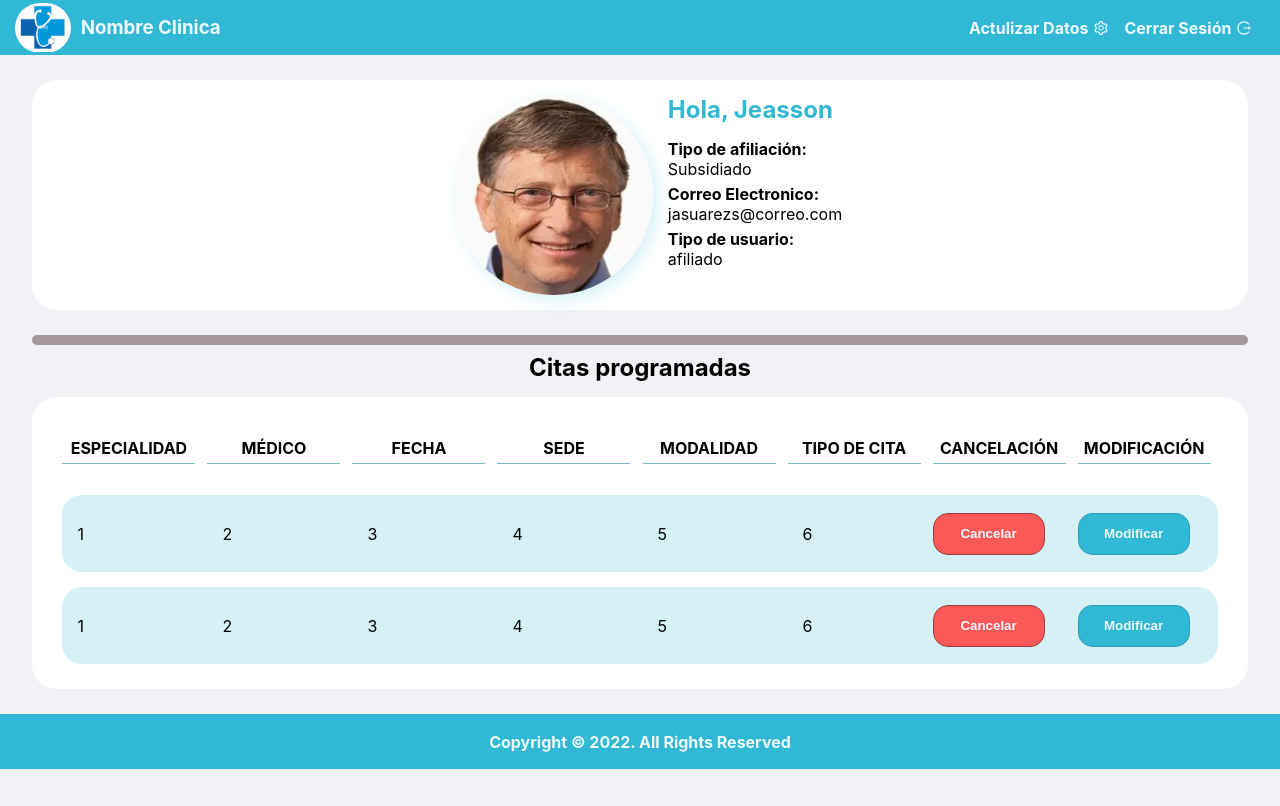
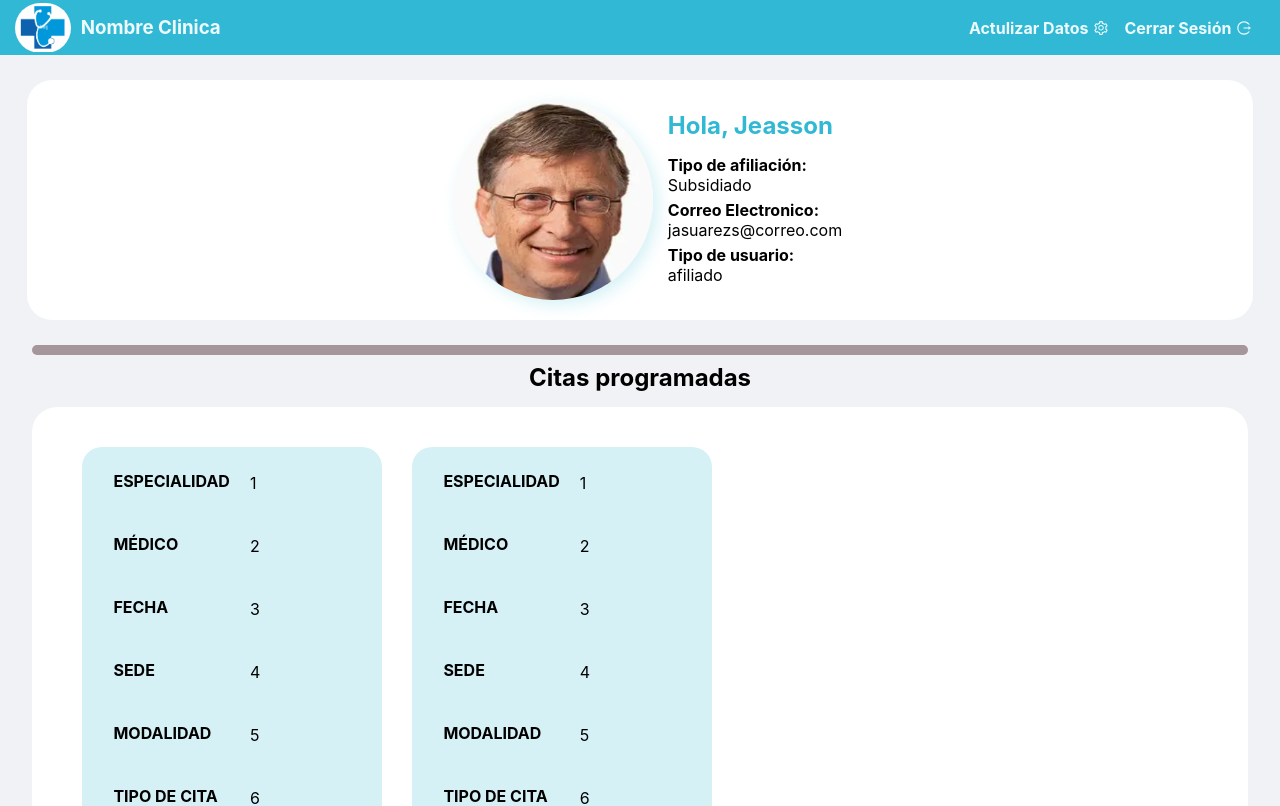
Before and after one commit to JeassonSuarez/GestorCitasEPS, a React (Create React App) app: page /citasAfiliado in a window 1280 px wide. Shown: the top 806 px of the page. Built offline with nearby package versions, Linux system fonts and the light colour scheme.

Commit message:
modificacion citas responsive

```diff
--- a/src/App.css
+++ b/src/App.css
@@ -32,6 +32,9 @@ hr{
     color: var(--font-color);
     cursor: pointer;
     transition:background-color  ease 0.3s;
+    grid-column-start: 1;
+    grid-column-end: 3;
+    margin: auto;
 }
 
 .rojo:hover{
@@ -50,6 +53,9 @@ hr{
     color: var(--font-color);
     cursor: pointer;
     transition: background-color ease 0.3s;
+    grid-column-start: 1;
+    grid-column-end: 3;
+    margin: auto;
 }
 
 .azul:hover{
--- a/src/components/container/lista-citas-disponibles-medico.jsx
+++ b/src/components/container/lista-citas-disponibles-medico.jsx
@@ -4,17 +4,8 @@ import CitaDisponibleMedico from '../pure/citaDisponibleMedico'
 const ListaCitasDisponiblesMedico = () => {
   return (
     <div className='div-lista-citas'>
-        <div className="div-conainer-citas-disponibles">
-                <p>ESPECIALIDAD</p>
-                <p>FECHA</p>
-                <p>SEDE</p>
-                <p>MODALIDAD</p>
-                <p>TIPO DE CITA</p>
-                <p>CANCELAR</p>
-                <p>MODIFICAR</p>
-        </div>
-            <CitaDisponibleMedico />
-            <CitaDisponibleMedico />
+      <CitaDisponibleMedico />
+      <CitaDisponibleMedico />
     </div>
   )
 }
--- a/src/components/container/lista-citas-disponibles.jsx
+++ b/src/components/container/lista-citas-disponibles.jsx
@@ -4,17 +4,8 @@ import CitaDisponible from '../pure/citaDisponible'
 const ListaCitasDisponibles = () => {
   return (
     <div className='div-lista-citas'>
-        <div className="div-conainer-citas-disponibles">
-                <p>ESPECIALIDAD</p>
-                <p>MÉDICO</p>
-                <p>FECHA</p>
-                <p>SEDE</p>
-                <p>MODALIDAD</p>
-                <p>TIPO DE CITA</p>
-                <p>TOMAR CITA</p>
-        </div>
-            <CitaDisponible />
-            <CitaDisponible />
+      <CitaDisponible />
+      <CitaDisponible />
     </div>
   )
 }
--- a/src/components/container/lista-citas.jsx
+++ b/src/components/container/lista-citas.jsx
@@ -6,14 +6,7 @@ const ListaCitas = () => {
   return (
     <div className='div-lista-citas'>
         <div className="div-conainer-citas">
-                <p>ESPECIALIDAD</p>
-                <p>MÉDICO</p>
-                <p>FECHA</p>
-                <p>SEDE</p>
-                <p>MODALIDAD</p>
-                <p>TIPO DE CITA</p>
-                <p>CANCELACIÓN</p>
-                <p>MODIFICACIÓN</p>
+
         </div>
             <CitaAfiliado />
             <CitaAfiliado />
--- a/src/components/container/lista-citasA-medico.jsx
+++ b/src/components/container/lista-citasA-medico.jsx
@@ -4,16 +4,6 @@ import CitaMedicoAgendada from '../pure/citaMedicoAgendada'
 const ListaCitasAMedico = () => {
   return (
     <div className='div-lista-citas'>
-        <div className="div-conainer-citasA-medico">
-                <p>ESPECIALIDAD</p>
-                <p>PACIENTE</p>
-                <p>FECHA</p>
-                <p>SEDE</p>
-                <p>MODALIDAD</p>
-                <p>TIPO DE CITA</p>
-                <p>NO LLEGO PACIENTE</p>
-                <p>INICIAR</p>
-        </div>
             <CitaMedicoAgendada />
             <CitaMedicoAgendada />
     </div>
--- a/src/components/pure/citaAfiliado.jsx
+++ b/src/components/pure/citaAfiliado.jsx
@@ -15,11 +15,17 @@ const CitaAfiliado = ({...props}) => {
 
     return(
         <div className="div-conainer-citas cita">
+            <p>ESPECIALIDAD</p>
             <span>1</span>
+            <p>MÉDICO</p>
             <span>2</span>
+            <p>FECHA</p>
             <span>3</span>
+            <p>SEDE</p>
             <span>4</span>
+            <p>MODALIDAD</p>
             <span>5</span>
+            <p>TIPO DE CITA</p>
             <span>6</span>
             <button className='rojo' onClick = {abrirModal}>Cancelar</button>
             <button className='azul' onClick = {abrirModalModificar}>Modificar</button>
--- a/src/components/pure/citaDisponible.jsx
+++ b/src/components/pure/citaDisponible.jsx
@@ -9,20 +9,22 @@ const CitaDisponible = (props) => {
     setNameClassModalTCita(params[0] || '');
   }
 
-
-  return (
-    <div className="div-conainer-citas cita">
+  return(<div className="div-conainer-citas cita">
+    <p>ESPECIALIDAD</p>
     <span>1</span>
+    <p>MÉDICO</p>
     <span>2</span>
+    <p>FECHA</p>
     <span>3</span>
+    <p>SEDE</p>
     <span>4</span>
+    <p>MODALIDAD</p>
     <span>5</span>
-        <span>6</span>
-        <span>7</span>
+    <p>TIPO DE CITA</p>
+    <span>fds</span>
     <button type='submit' className='azul' onClick={abrirModalTomarCita}>Tomar Cita</button>
     <Confirmacion titulo='Tomar cita' descripcion='¿Esta seguro de que desea tomar esta cita?' nameClassModal={nameClassModalTCita} abrirModal={abrirModalTomarCita} />
-    </div>
-  )
+  </div>)
 }
 
 export default CitaDisponible
--- a/src/components/pure/citaDisponibleMedico.jsx
+++ b/src/components/pure/citaDisponibleMedico.jsx
@@ -15,12 +15,16 @@ const CitaDisponibleMedico = () => {
 
   return (
     <div className="div-conainer-citas cita">
-        <span>1</span>
+        <p>ESPECIALIDAD</p>
+        <span>1sdfaaaaaaaaaaaaaaaaaaaaaaaa</span>
+        <p>FECHA</p>
         <span>2</span>
+        <p>SEDE</p>
         <span>3</span>
+        <p>MODALIDAD</p>
         <span>4</span>
+        <p>TIPO DE CITA</p>
         <span>5</span>
-        <span>6</span>
         <button type='submit' className='rojo' onClick={abrirModalCancelar}>Cancelar</button>
         <button type='submit' className='azul' onClick={abrirModalModificar}>Modificar</button>
         <Confirmacion titulo='Cancelar cita' descripcion='¿Esta seguro de que desea cancelar esta cita?' nameClassModal={nameClassModalCancelarC} abrirModal={abrirModalCancelar} />
--- a/src/components/pure/citaMedicoAgendada.jsx
+++ b/src/components/pure/citaMedicoAgendada.jsx
@@ -20,13 +20,19 @@ const CitaMedicoAgendada = () => {
 
   return (
     <div className="div-conainer-citas cita">
+            <p>ESPECIALIDAD</p>
             <span>1</span>
+            <p>PACIENTE</p>
             <span>2</span>
+            <p>FECHA</p>
             <span>3</span>
+            <p>SEDE</p>
             <span>4</span>
+            <p>MODALIDAD</p>
             <span>5</span>
+            <p>TIPO DE CITA</p>
             <span>6</span>
-            <button className='rojo' onClick = {abrirModalNoPaciente}>X</button>
+            <button className='rojo' onClick = {abrirModalNoPaciente}>No llego</button>
             <button className='azul' onClick = {abrirModalICita}>Iniciar cita</button>
             <Confirmacion titulo='Confirmar falta de paciente' descripcion='¿Esta seguro de que el paciente no ha llegado a la cita?' nameClassModal={nameClassModalPNoNita} abrirModal={abrirModalNoPaciente} />
             <Confirmacion titulo='Confirmar inicio de cita' descripcion='¿Esta seguro de que desea iniciar esta cita?' nameClassModal={nameClassModalIcita} abrirModal={abrirModalICita} />
--- a/src/styles/citas.css
+++ b/src/styles/citas.css
@@ -1,5 +1,8 @@
 .div-lista-citas{
     width:95%;
+    display: flex;
+    flex-wrap: wrap;
+    margin: auto;
 }
 
 .div-conainer-citas-disponibles{
@@ -19,7 +22,7 @@
 }
 
 .div-conainer-citas{
-    width: 100%;
+    width: fit-content;
     display: grid;
     grid-template-columns: repeat(8, 1fr);
     justify-content: space-around;
@@ -28,7 +31,6 @@
 
 .div-conainer-citas>p, .div-conainer-citas-disponibles>p, .div-conainer-citasA-medico>p{
     padding-bottom: 5px;
-    border-bottom: 1px solid var(--color-borde-trans);
     width: 95%;
     text-align: center;
     font-weight: bold;
@@ -43,9 +45,29 @@
 }
 
 .cita{
-    margin-top: 15px;
+    margin: 15px;
     background-color: var(--color-fondo-cita);
     border-radius: 20px;
-    height: 77px;
+    height: fit-content;
     align-items: center;
+    padding: 15px;
 }
+
+.div-conainer-citas {
+    display: grid;
+    grid-template-columns: repeat(2, 1fr);
+}
+
+@media (max-width: 600px) {
+    .cita{
+        margin: 12px auto;
+    }
+}
+
+span, p{
+    float: right;
+    display: flex;
+    align-items: center;
+    word-break:break-all;
+    margin: 0 0 1em 1em;
+}
--- a/src/styles/user.css
+++ b/src/styles/user.css
@@ -8,6 +8,7 @@
     justify-content: center;
     border-radius: 25px;
     margin-top: 25px;
+    padding: 5px;
 }
 
 .user-div-container-foto{
@@ -27,7 +28,7 @@
 }
 
 .user-div-container-datos{
-    height: 200px;
+    height: fit-content;
     display: flex;
     align-items: baseline;
     flex-direction: column;
```
Lines whose indentation alone changed are shown as unchanged.
